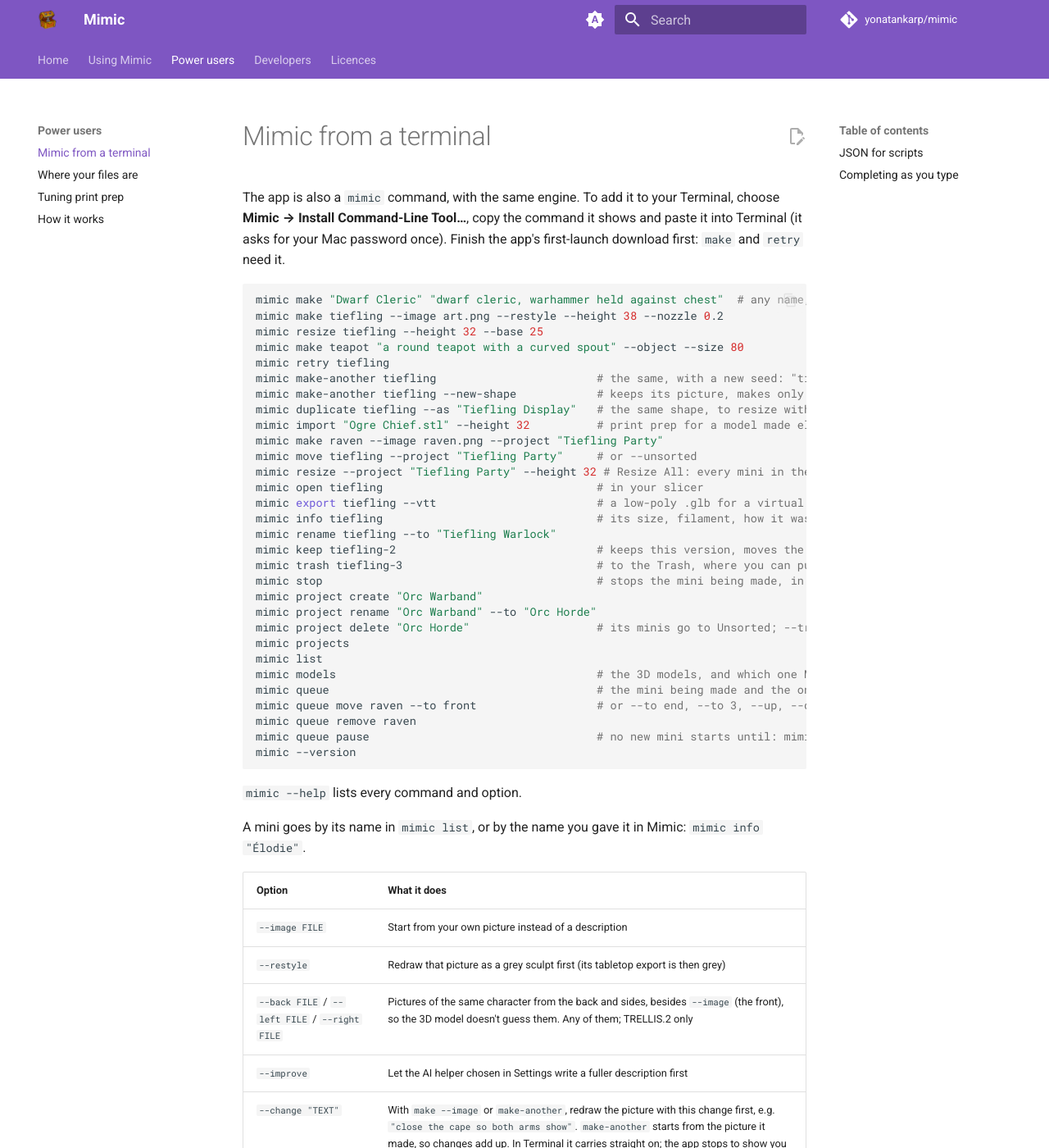
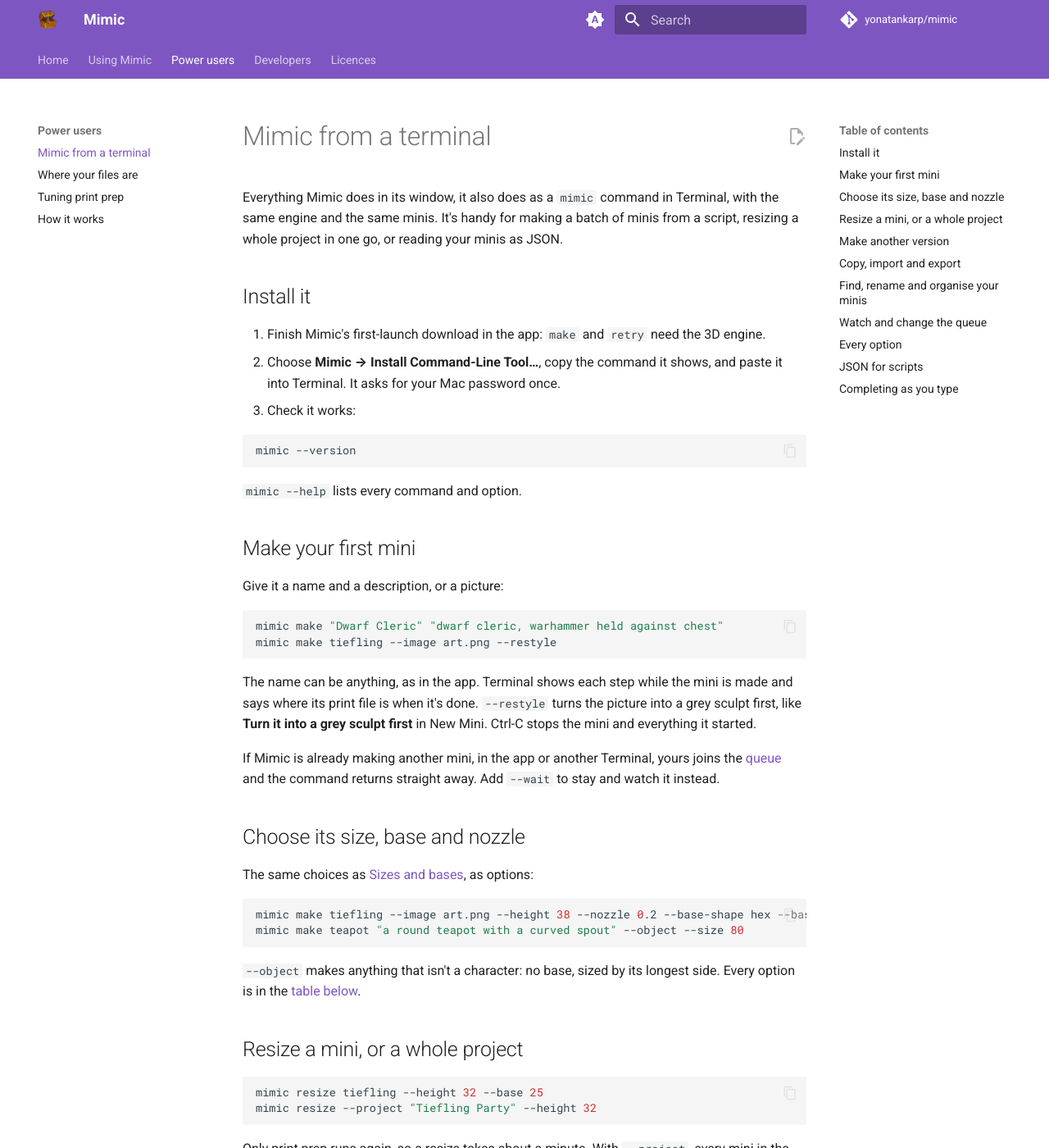
Before and after one commit to yonatankarp/mimic, an MkDocs documentation site: the page built from docs/cli.md, in a window 1280 px wide and 1400 px high. Shown: the whole window at 82% size. Built offline with MkDocs 1.6.1 and Material for MkDocs 9.7.7, drawn with Linux system fonts in a browser that asks for light colours; comment, search, counter and statistics services are not loaded; some of the changed text lies outside the part shown.

Commit message:
docs: the terminal page goes task by task, each command with what it's for

````diff
--- a/docs/cli.md
+++ b/docs/cli.md
@@ -1,45 +1,116 @@
 # Mimic from a terminal
 
-The app is also a `mimic` command, with the same engine. To add it to your Terminal, choose
-**Mimic → Install Command-Line Tool…**, copy the command it shows and paste it into Terminal (it asks
-for your Mac password once). Finish the app's first-launch download first: `make` and `retry` need it.
+Everything Mimic does in its window, it also does as a `mimic` command in Terminal, with the same
+engine and the same minis. It's handy for making a batch of minis from a script, resizing a whole
+project in one go, or reading your minis as JSON.
+
+## Install it
+
+1. Finish Mimic's first-launch download in the app: `make` and `retry` need the 3D engine.
+2. Choose **Mimic → Install Command-Line Tool…**, copy the command it shows, and paste it into
+   Terminal. It asks for your Mac password once.
+3. Check it works:
 
 ```bash
-mimic make "Dwarf Cleric" "dwarf cleric, warhammer held against chest"  # any name, as in the app
-mimic make tiefling --image art.png --restyle --height 38 --nozzle 0.2
-mimic resize tiefling --height 32 --base 25
-mimic make teapot "a round teapot with a curved spout" --object --size 80
-mimic retry tiefling
-mimic make-another tiefling                        # the same, with a new seed: "tiefling-2"
-mimic make-another tiefling --new-shape            # keeps its picture, makes only the 3D shape again
-mimic duplicate tiefling --as "Tiefling Display"   # the same shape, to resize without losing the first
-mimic import "Ogre Chief.stl" --height 32          # print prep for a model made elsewhere (GLB or STL)
-mimic make raven --image raven.png --project "Tiefling Party"
-mimic move tiefling --project "Tiefling Party"     # or --unsorted
-mimic resize --project "Tiefling Party" --height 32 # Resize All: every mini in the project
-mimic open tiefling                                # in your slicer
-mimic export tiefling --vtt                        # a low-poly .glb for a virtual tabletop, in this folder
-mimic info tiefling                                # its size, filament, how it was made and its versions
-mimic rename tiefling --to "Tiefling Warlock"
-mimic keep tiefling-2                              # keeps this version, moves the others to the Trash
-mimic trash tiefling-3                             # to the Trash, where you can put it back
-mimic stop                                         # stops the mini being made, in Mimic or another Terminal
-mimic project create "Orc Warband"
-mimic project rename "Orc Warband" --to "Orc Horde"
-mimic project delete "Orc Horde"                   # its minis go to Unsorted; --trash-minis trashes them too
-mimic projects
-mimic list
-mimic models                                       # the 3D models, and which one Mimic uses
-mimic queue                                        # the mini being made and the ones waiting
-mimic queue move raven --to front                  # or --to end, --to 3, --up, --down
-mimic queue remove raven
-mimic queue pause                                  # no new mini starts until: mimic queue resume
 mimic --version
 ```
 
 `mimic --help` lists every command and option.
 
-A mini goes by its name in `mimic list`, or by the name you gave it in Mimic: `mimic info "Élodie"`.
+## Make your first mini
+
+Give it a name and a description, or a picture:
+
+```bash
+mimic make "Dwarf Cleric" "dwarf cleric, warhammer held against chest"
+mimic make tiefling --image art.png --restyle
+```
+
+The name can be anything, as in the app. Terminal shows each step while the mini is made and says
+where its print file is when it's done. `--restyle` turns the picture into a grey sculpt first,
+like **Turn it into a grey sculpt first** in New Mini. Ctrl-C stops the mini and everything it
+started.
+
+If Mimic is already making another mini, in the app or another Terminal, yours joins the
+[queue](queue.md) and the command returns straight away. Add `--wait` to stay and watch it instead.
+
+## Choose its size, base and nozzle
+
+The same choices as [Sizes and bases](sizes-and-bases.md), as options:
+
+```bash
+mimic make tiefling --image art.png --height 38 --nozzle 0.2 --base-shape hex --base-style stone
+mimic make teapot "a round teapot with a curved spout" --object --size 80
+```
+
+`--object` makes anything that isn't a character: no base, sized by its longest side. Every option
+is in the [table below](#every-option).
+
+## Resize a mini, or a whole project
+
+```bash
+mimic resize tiefling --height 32 --base 25
+mimic resize --project "Tiefling Party" --height 32
+```
+
+Only print prep runs again, so a resize takes about a minute. With `--project`, every mini in the
+project gets the new size, like **Resize All…**.
+
+## Make another version
+
+```bash
+mimic retry tiefling                    # carry on from the step that failed
+mimic make-another tiefling             # the same, with a new seed: "tiefling-2"
+mimic make-another tiefling --new-shape # keep its picture, make only the 3D shape again
+mimic make-another tiefling --change "close the cape so both arms show"
+mimic keep tiefling-2                   # keep this one, move the other versions to the Trash
+```
+
+These match [Versions](versions.md) in the app. `--change` redraws the picture with your change
+first; in Terminal it carries straight on to the 3D shape, where the app stops to show you the
+picture.
+
+## Copy, import and export
+
+```bash
+mimic duplicate tiefling --as "Tiefling Display"   # the same shape, to resize separately
+mimic import "Ogre Chief.stl" --height 32          # print prep for a GLB or STL made elsewhere
+mimic open tiefling                                # open its print file in your slicer
+mimic export tiefling --vtt                        # a low-poly .glb for a virtual tabletop
+```
+
+`export` saves the `.glb` in the folder you're in. See [Printing and exporting](printing.md) for
+when it comes out in colour.
+
+## Find, rename and organise your minis
+
+```bash
+mimic list                                  # every mini, by project
+mimic info tiefling                         # its size, filament, how it was made and its versions
+mimic rename tiefling --to "Tiefling Warlock"
+mimic trash tiefling-3                      # to the Trash, where you can put it back
+mimic project create "Orc Warband"
+mimic move tiefling --project "Orc Warband" # or --unsorted
+mimic project delete "Orc Warband"          # its minis go to Unsorted; --trash-minis trashes them
+```
+
+A mini goes by its name in `mimic list`, or by the name you gave it in Mimic:
+`mimic info "Élodie"`. Changes show in the app straight away. See
+[Your minis and projects](organizing.md).
+
+## Watch and change the queue
+
+```bash
+mimic queue                         # the mini being made and the ones waiting
+mimic queue move raven --to front   # or --to end, --to 3, --up, --down
+mimic queue remove raven
+mimic queue pause                   # no new mini starts until: mimic queue resume
+mimic stop                          # stop the mini being made, in Mimic or another Terminal
+```
+
+There's one queue for the app and every Terminal. See [The queue](queue.md).
+
+## Every option
 
 | Option | What it does |
 |---|---|
@@ -67,9 +138,9 @@
 | `--object` | Make anything that isn't a character: no base, sized by its longest side, set on its flat bottom |
 | `--size MM` | How big it is: for an object, its longest side (set from the nozzle unless you give it); for a character, the same as `--height` |
 | `--add-base` | Give an object a base too (sized to its shadow unless you give `--base`) |
+| `--triangles N` | With `export --vtt`, how many triangles the low-poly model has |
 | `--json` | With `list`, `projects`, `queue`, `models` or `info`: print it as JSON, for scripts (below) |
 
-Ctrl-C stops a mini and everything it started.
 
 ## JSON for scripts
 
````
